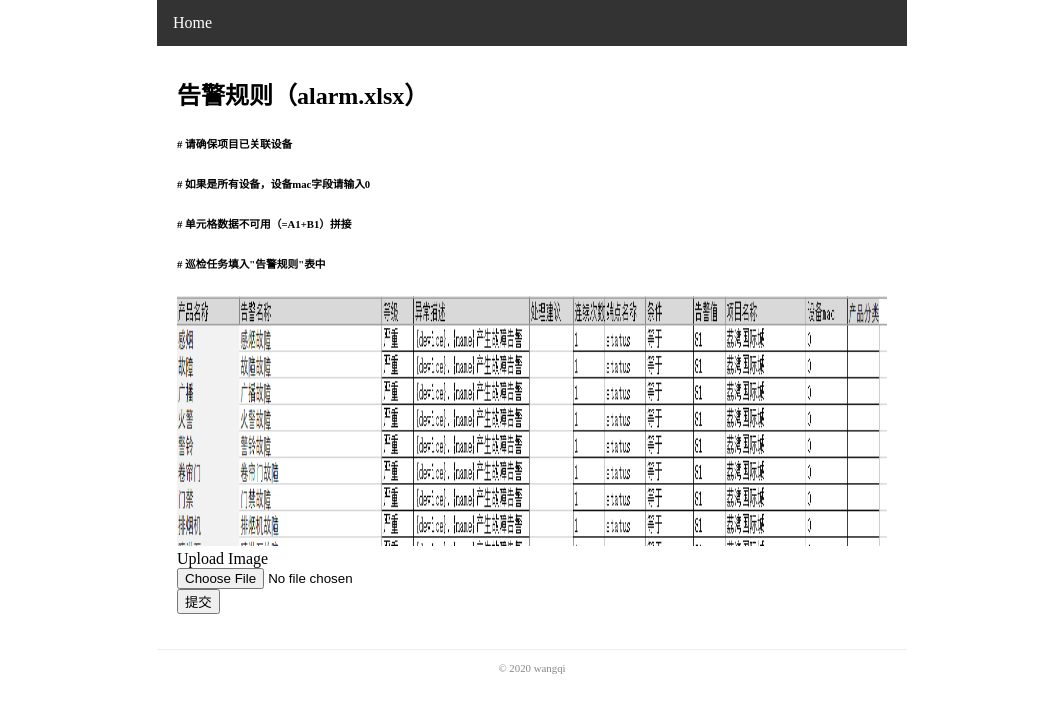
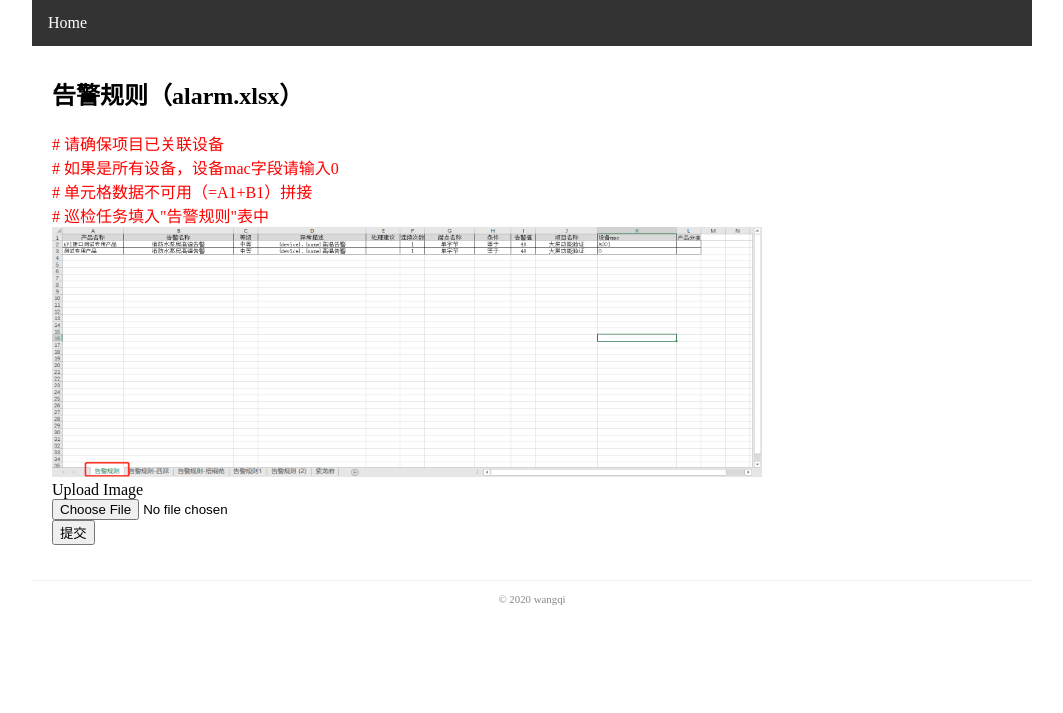
Before and after one commit to 120211wq/wq_projects, a Flask app: page /upload in a window 1280 px wide. Shown: the top 713 px of the page, without its empty margins (108-1171 px from the left). Run offline with Flask 2, Linux system fonts and the light colour scheme; some libraries are stand-ins or nearby versions.

Commit message:
调整样式

```diff
--- a/DataCreationFlask/static/style.css
+++ b/DataCreationFlask/static/style.css
@@ -1,6 +1,6 @@
 body {
     margin: auto;
-    width: 750px;
+    width: 1000px;
 }
 
 img {
--- a/DataCreationFlask/templates/upload.html
+++ b/DataCreationFlask/templates/upload.html
@@ -3,10 +3,10 @@
 
 {% block content %}
 <h2>告警规则（alarm.xlsx）</h2>
-<h6># 请确保项目已关联设备</h6>
-<h6># 如果是所有设备，设备mac字段请输入0</h6>
-<h6># 单元格数据不可用（=A1+B1）拼接</h6>
-<h6># 巡检任务填入"告警规则"表中</h6>
+<a style="color:red"># 请确保项目已关联设备</a><br>
+<a style="color:red"># 如果是所有设备，设备mac字段请输入0</a><br>
+<a style="color:red"># 单元格数据不可用（=A1+B1）拼接</a><br>
+<a style="color:red"># 巡检任务填入"告警规则"表中</a><br>
 <img src="/static/alarm.png" width="750px" height="250px">
 <form id=form1 method="post" enctype="multipart/form-data">
 
```
Also changed, not shown: DataCreationFlask/templates/maintance.html (+6 -6 lines), DataCreationFlask/static/alarm.png, DataCreationFlask/static/mantance-sheet-1.png (added), DataCreationFlask/static/mantance.png (added).
